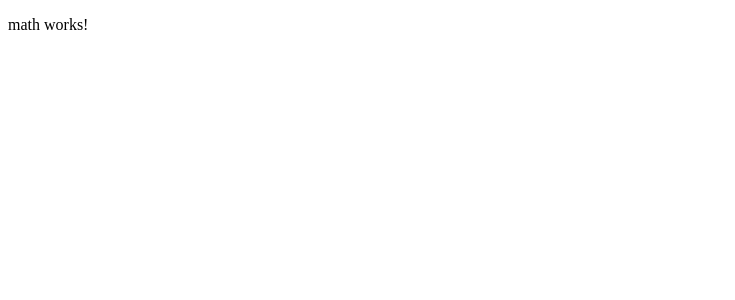
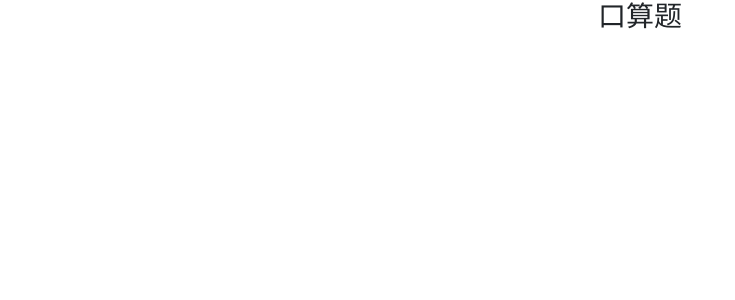
Before and after one commit to wanyx2015/daily-calc, an Angular app: page /home in a window 1280 px wide. Shown: the top 300 px of the page, without its empty margins (0-735 px from the left). Built offline with nearby package versions, Linux system fonts and the light colour scheme.

Commit message:
install bootstrap

```diff
--- a/package.json
+++ b/package.json
@@ -19,6 +19,7 @@
     "@angular/platform-browser": "~9.1.9",
     "@angular/platform-browser-dynamic": "~9.1.9",
     "@angular/router": "~9.1.9",
+    "bootstrap": "^4.5.0",
     "rxjs": "~6.5.4",
     "tslib": "^1.10.0",
     "zone.js": "~0.10.2"
--- a/src/app/home/math/math.component.html
+++ b/src/app/home/math/math.component.html
@@ -1 +1 @@
-<p>math works!</p>
+<h3 class='text-center'>口算题</h3>
--- a/src/styles.scss
+++ b/src/styles.scss
@@ -1 +1,11 @@
-/* You can add global styles to this file, and also import other style files */
+@import "~bootstrap/dist/css/bootstrap.css";
+
+
+:host {
+  font-family: -apple-system, BlinkMacSystemFont, "Segoe UI", Roboto, Helvetica, Arial, sans-serif, "Apple Color Emoji", "Segoe UI Emoji", "Segoe UI Symbol";
+  font-size: 14px;
+  color: #333;
+  box-sizing: border-box;
+  -webkit-font-smoothing: antialiased;
+  -moz-osx-font-smoothing: grayscale;
+}
```
Also changed, not shown: 1 other file (tests, documents, lock files or other folders).
